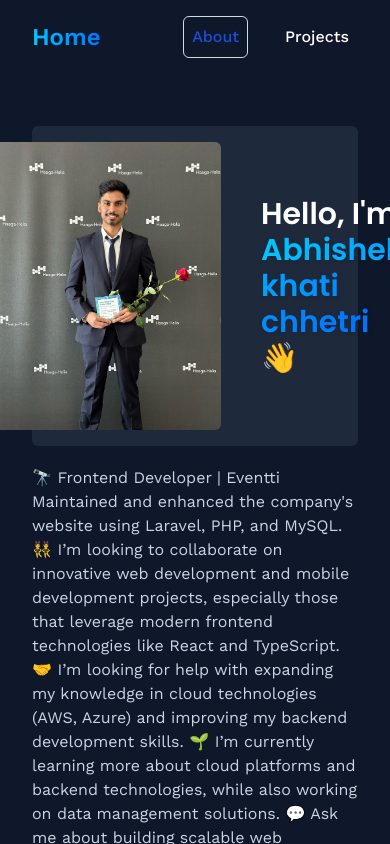
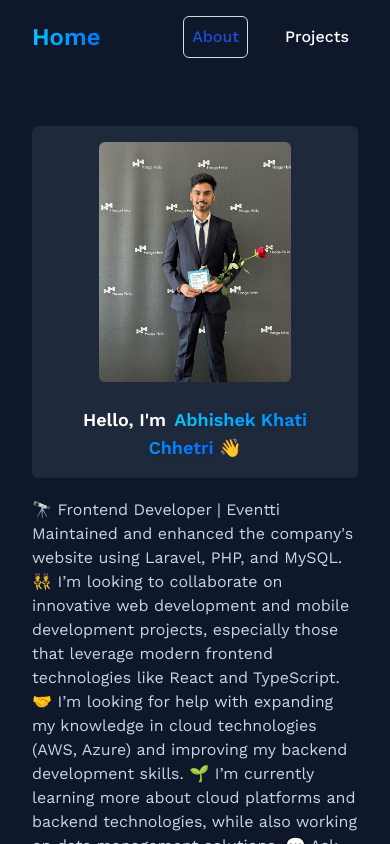
Before and after one commit to abhichhetri09/portfolio, a React (Vite) app: page /about in a window 390 px wide. Shown: the top 844 px of the page. Built offline with nearby package versions, Linux system fonts and the light colour scheme.

Commit message:
Refactor About section layout for improved responsiveness and styling

```diff
--- a/src/pages/About.jsx
+++ b/src/pages/About.jsx
@@ -13,13 +13,16 @@ import "react-vertical-timeline-component/style.min.css";
 const About = () => {
   return (
     <section className="max-container bg-slate-900 ">
-      <div className="flex flex-row items-center justify-center p-4 gap-10 rounded-md bg-slate-800">
-        <img src={pp} alt="Profile" className="rounded-md h-72 w-60" />
-        <h1 className="head-text text-white">
-          Hello, I'm{" "}
-          <span className="blue-gradient_text font-semibold drop-shadow">
-            {" "}
-            Abhishek khati chhetri{" "}
+      <div className="flex flex-col md:flex-row items-center justify-center p-4 gap-6 md:gap-10 rounded-md bg-slate-800 w-full max-w-4xl mx-auto">
+        <img
+          src={pp}
+          alt="Profile"
+          className="rounded-md h-60 w-48 md:h-72 md:w-60 object-cover"
+        />
+        <h1 className="text-lg md:text-2xl font-semibold text-white text-center md:text-left">
+          Hello, I'm
+          <span className="blue-gradient_text font-semibold drop-shadow ml-2">
+            Abhishek Khati Chhetri
           </span>{" "}
           👋
         </h1>
```
